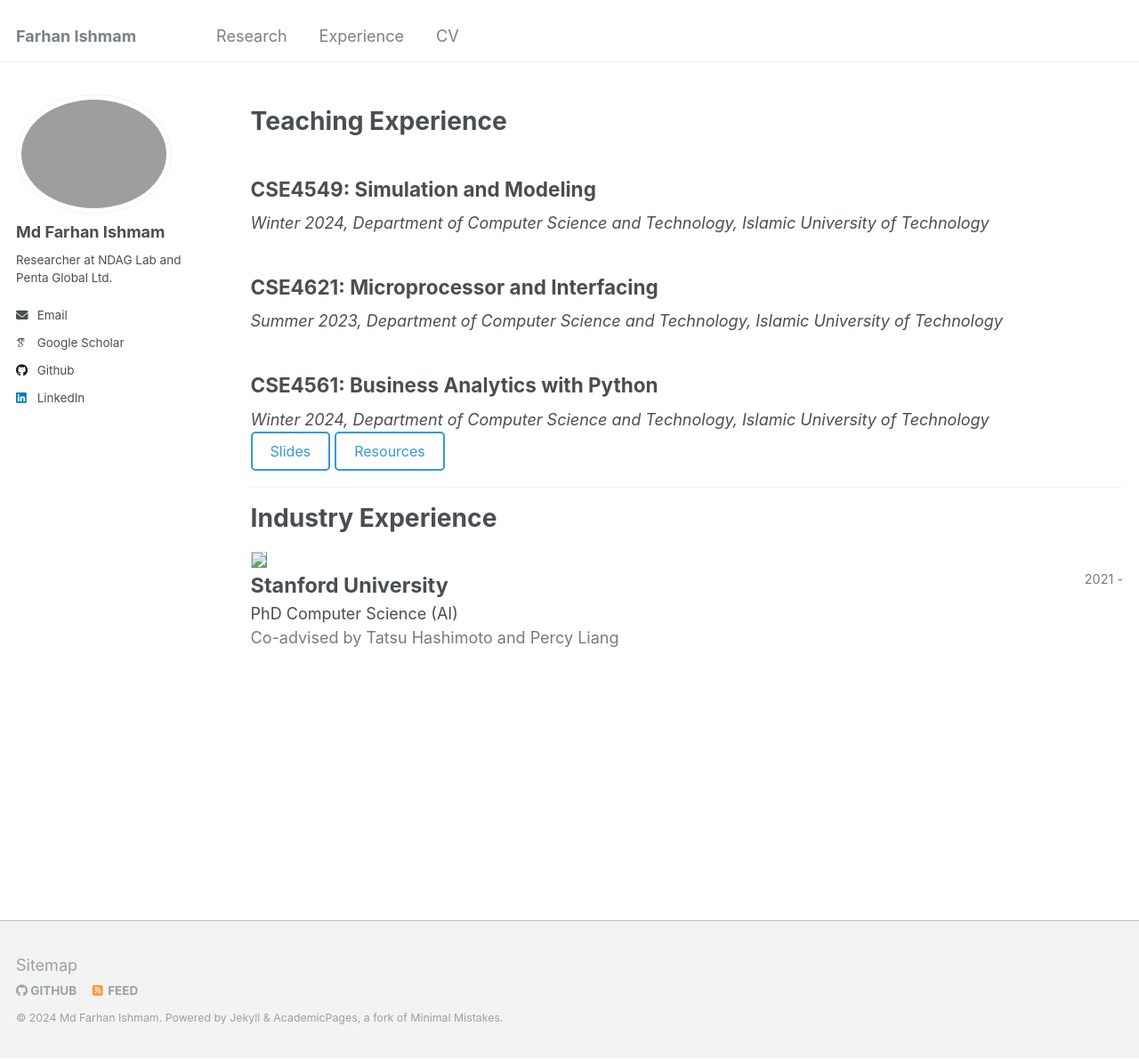
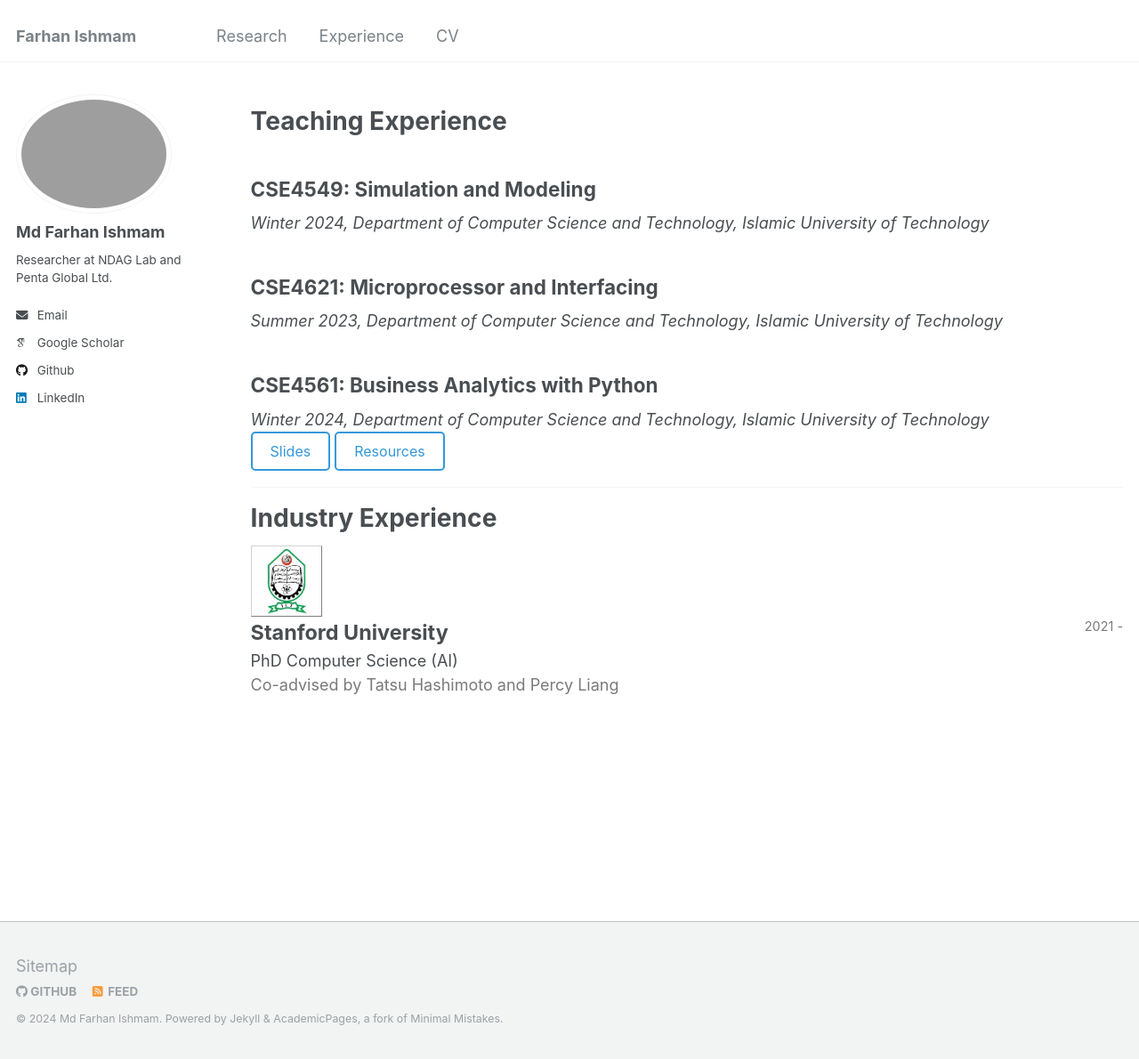
Before and after one commit to farhanishmam/farhanishmam.github.io, a Jekyll site: the page built from _pages/teaching.html, in a window 1280 px wide and 1190 px high. Shown: the whole window at 89% size. Built offline with Jekyll 4.4.1, drawn with Linux system fonts in a browser that asks for light colours; some web fonts are replaced.

Commit message:
Update teaching.html

```diff
--- a/_pages/teaching.html
+++ b/_pages/teaching.html
@@ -54,7 +54,7 @@ author_profile: true
 <h1>Industry Experience</h1>
 
   <div style="flex:0.5; padding-right:5%">
-    <img src="images\iut.jpg" style="align:left; border: 1px solid #d3d3d3; border-style: outset; width:80px">
+    <img src="../images/iut.jpg" style="align:left; border: 1px solid #d3d3d3; border-style: outset; width:80px">
   </div>
 
   <div style="flex:4;">
```
